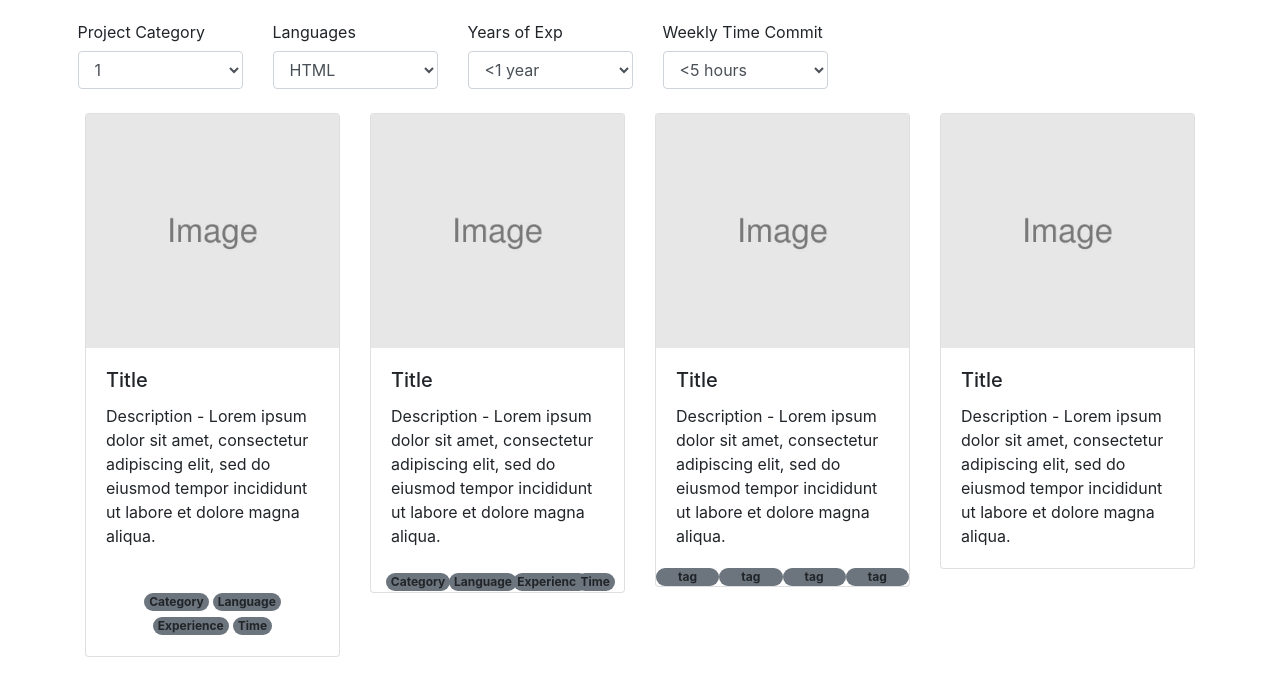
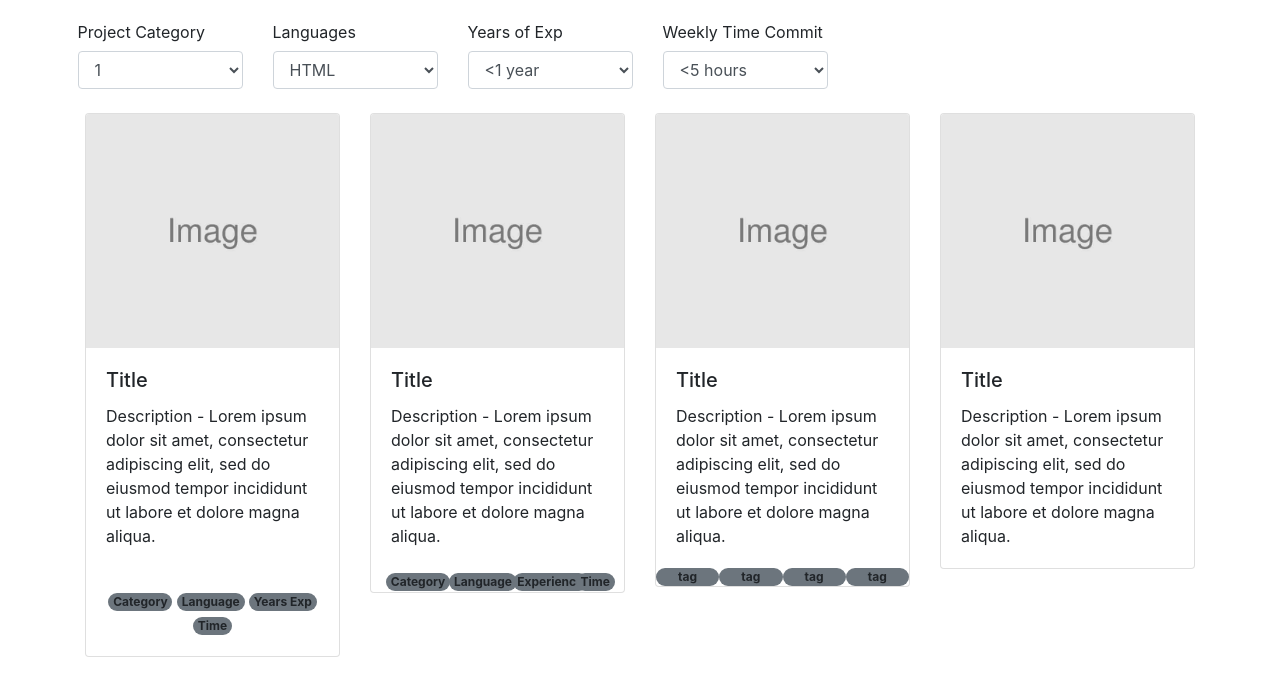
Before and after one commit to mikerchen/portfolio-proj, a website: page search_results.html in a window 1280 px wide. Shown: the part 97-775 px from the top of the page. Drawn offline with nearby package versions, Linux system fonts and the light colour scheme.

Commit message:
Brian Search Results update 9.16.21

```diff
--- a/search_results.html
+++ b/search_results.html
@@ -124,7 +124,7 @@
                     <div class="card-body text-center">
                         <span class="badge rounded-pill bg-secondary">Category</span>
                         <span class="badge rounded-pill bg-secondary">Language</span>
-                        <span class="badge rounded-pill bg-secondary">Experience</span>
+                        <span class="badge rounded-pill bg-secondary">Years Exp</span>
                         <span class="badge rounded-pill bg-secondary">Time</span>
                     </div>
                   </div>
```
